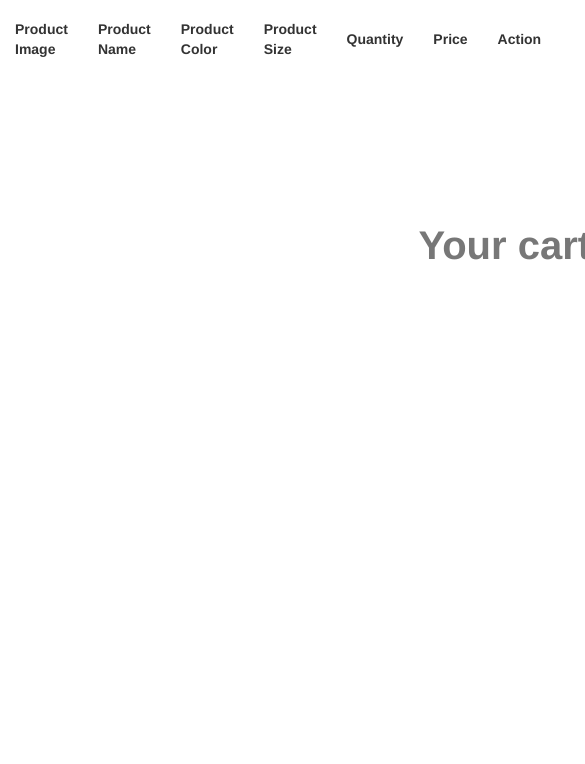
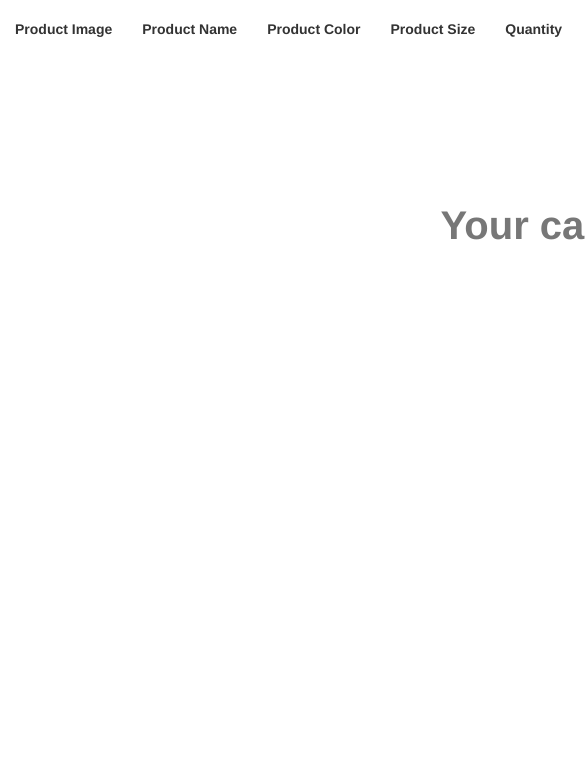
Before and after one commit to MITANSH12/SneakFly, a plain HTML site: page cart.html in a window 390 px wide. Shown: the part 80-844 px from the top of the page, 585 px wide, since content can reach past the window. Drawn offline with nearby package versions, Linux system fonts and the light colour scheme.

Commit message:
Add files via upload

```diff
--- a/cart.html
+++ b/cart.html
@@ -20,10 +20,11 @@
         }
 
         #cart-table {
-            width: 100%;
-            border-collapse: collapse;
-            margin-top: 20px;
-        }
+    width: 100%;
+    border-collapse: collapse;
+    margin-top: 20px;
+    overflow-x: auto;
+}
 
         #cart-table th {
             padding: 15px;
@@ -104,14 +105,15 @@
         }
 
         @media (max-width: 768px) {
-            .quantity-controls {
-                flex-direction: column;
-            }
+    #cart-table th,
+    #cart-table td {
+        white-space: nowrap;
+    }
+}
 
             .quantity-button {
                 margin: 5px 0;
             }
-        }
     </style>
 </head>
 
```
Also changed, not shown: product.html (+6 -0 lines).
